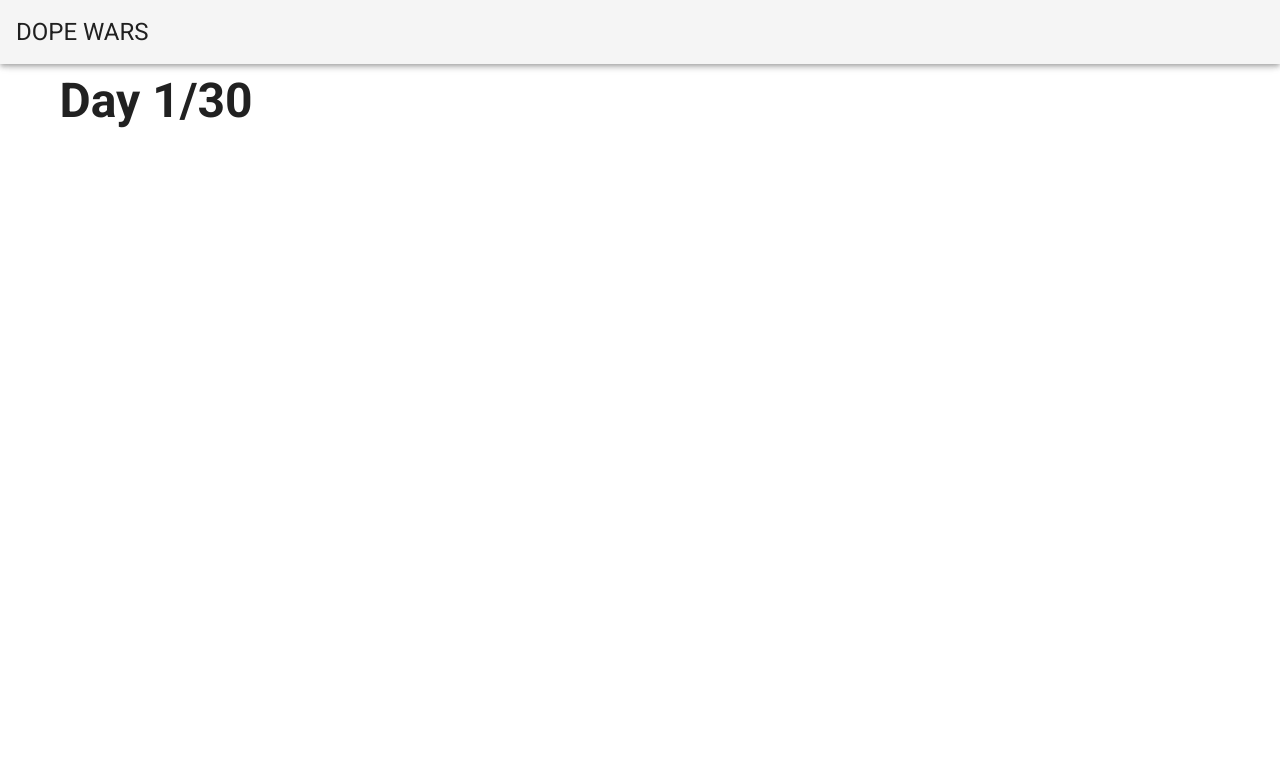
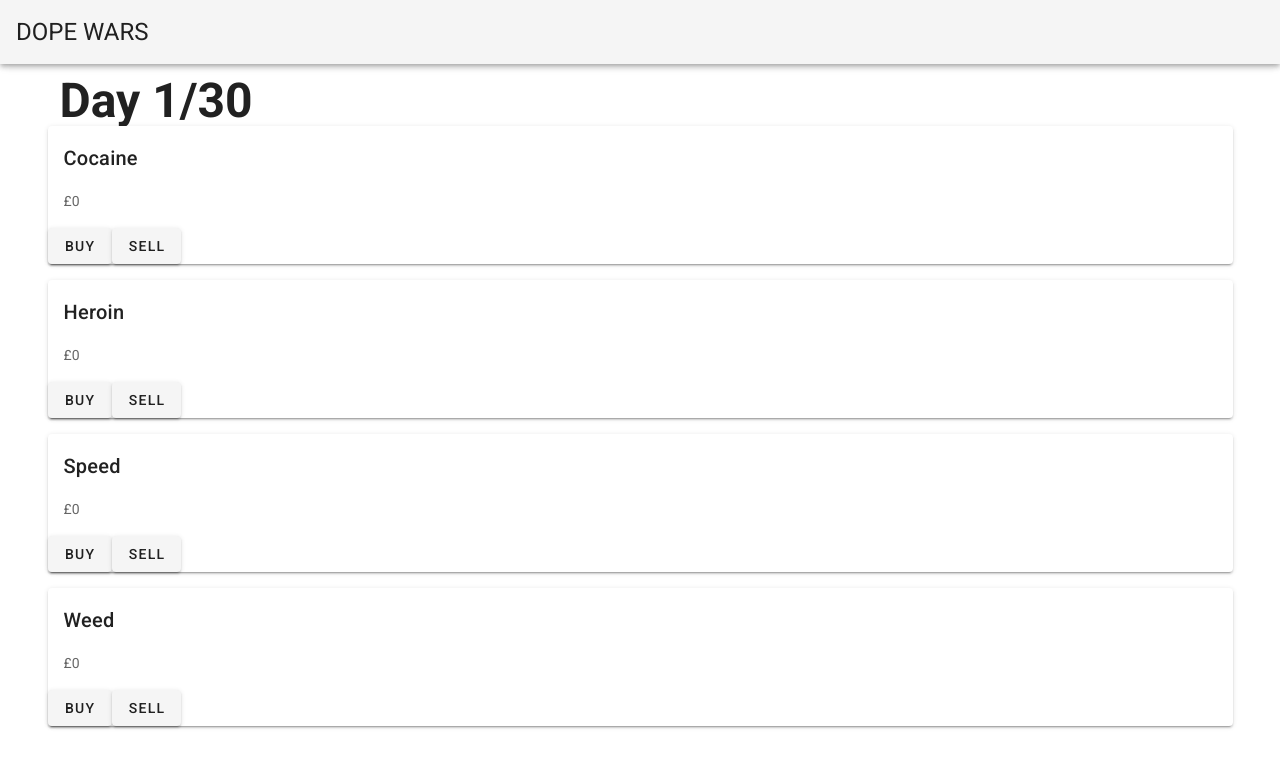
Before and after one commit to shxk/dope-wars, a Vue app: page /#/ in a window 1280 px wide. Shown: the top 768 px of the page. Built offline with nearby package versions, Linux system fonts and the light colour scheme.

Commit message:
Pushing product component

```diff
--- a/src/components/Game.vue
+++ b/src/components/Game.vue
@@ -1,20 +1,87 @@
 <template>
   <v-container>
     <v-layout wrap>
-      <v-flex mb-4>
+        <v-flex>
         <h1 class="display-2 font-weight-bold mb-3">
-          Day 1/30
+          Day {{days}}/30
         </h1>
       </v-flex>
     </v-layout>
+
+    <v-layout wrap>
+     <!-- Dashboard? -->
+     <v-flex xs12>
+       <v-layout row>
+         <v-flex xs12 mb-4 v-for="(product,i) in products" :key="i">
+          <product :product="product">
+          </product>
+         </v-flex>
+
+       </v-layout>
+     </v-flex>
+    </v-layout>
+
   </v-container>
 </template>
 
 <script>
+import Product from "./Product";
+
 export default {
+  components: {
+    Product
+  },
   data: () => ({
+    days:1,
+    products:[
+      {
+        id: 1,
+        name:"Cocaine",
+        price:0,
+        pricerange:"high",
 
+      },
+      {
+        id:2,
+        name:"Heroin",
+        price:0,
+        pricerange:"high",
+      },
+      {
+        id:3,
+        name:"Speed",
+        price:0,
+        pricerange:"high",
+      },
+      {
+        id:4,
+        name:"Weed",
+        price:0,
+        pricerange:"high",
+      },
+    ],
+    bank: 2000,
+    inventoryAmount: 100,
+    inventoryProducts:[
+      //Push object of products into here that includes name, id, and price bought at
+    ],
+    locations:[
+      {name:"London"},
+      {name:"Manchester"},
+      {name:"Birmingham"},
+      {name:"Leeds"},
+      {name:"Bristol"},
+    ],
+    debt: 2000,
+    events:[
+      {
+
+      }
+    ]
   }),
+
+
+
 };
 </script>
 
--- /dev/null
+++ b/src/components/Product.vue
@@ -0,0 +1,29 @@
+<template>
+    <v-card>
+        <v-card-title>{{product.name}}</v-card-title>
+        <v-card-text>£{{product.price}}</v-card-text>
+        <v-layout>
+            <v-flex xs6>
+                <v-btn>Buy</v-btn>
+                <v-btn>Sell</v-btn>
+            </v-flex>
+        </v-layout>
+    </v-card>
+</template>
+
+<script>
+export default {
+    props:{
+        product: Object
+
+    },
+    data:()=>({
+
+    })
+
+}
+</script>
+
+<style>
+
+</style>
```
